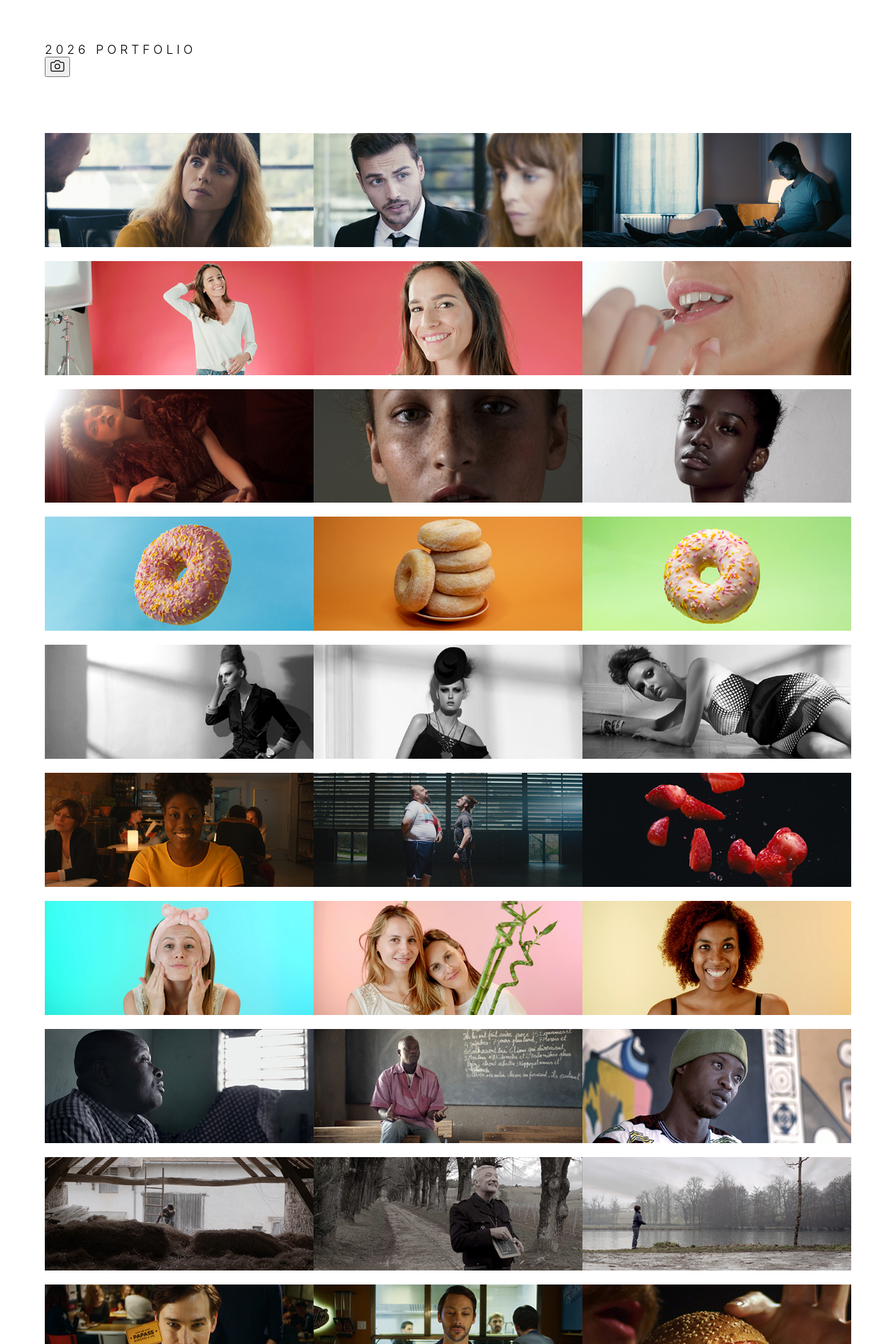
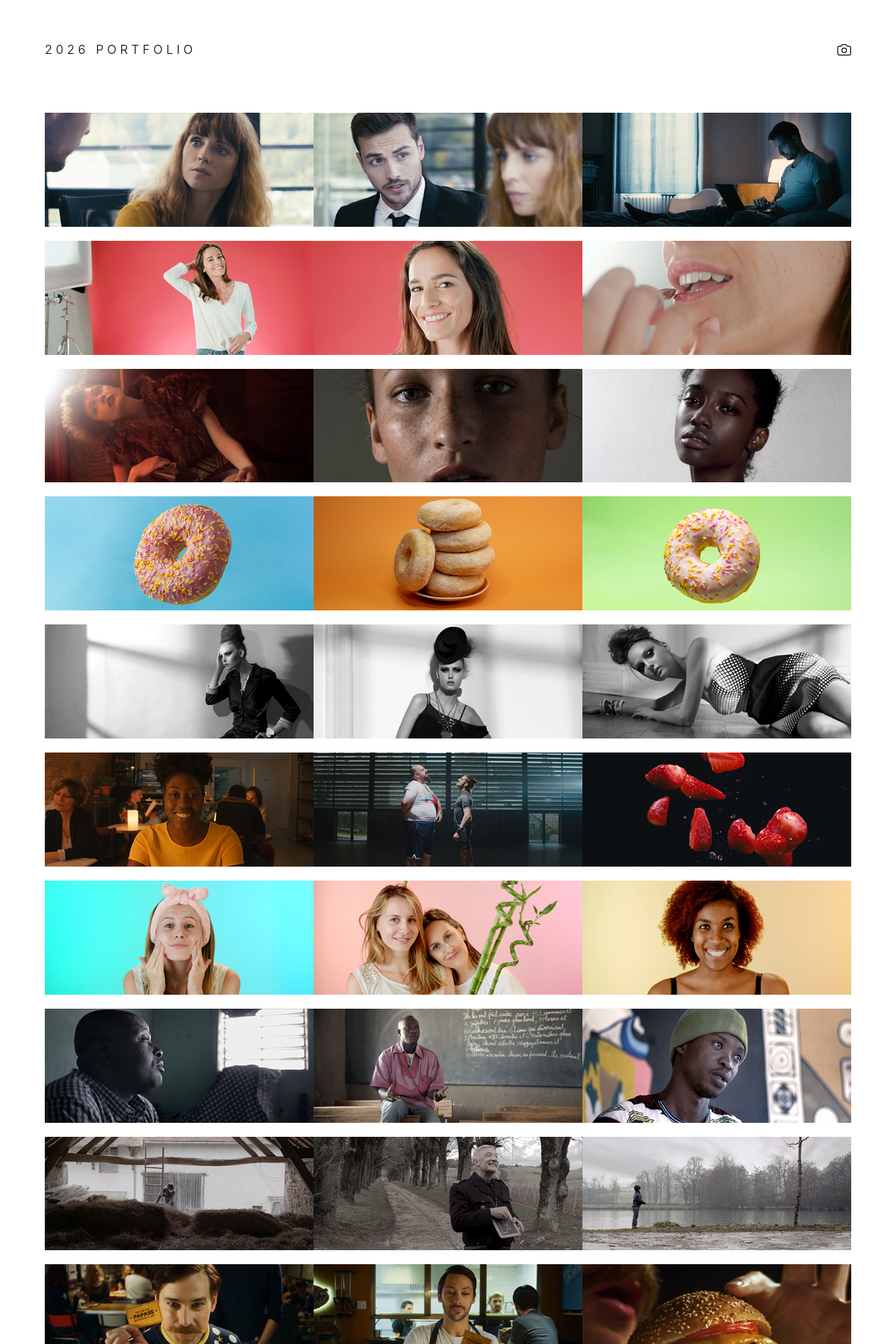
Before and after one commit to ncportfolio/2026, a Jekyll site: the page built from index.html, in a window 1280 px wide. Shown: the top 1920 px of the page at 70% size. Built offline with Jekyll 4.4.1, drawn with Linux system fonts in a browser that asks for light colours.

Commit message:
Update style.css

```diff
--- a/assets/css/style.css
+++ b/assets/css/style.css
@@ -10,6 +10,9 @@ body {
 
 /* --- HEADER / NAVIGATION --- */
 header {
+    display: flex;
+    justify-content: space-between;
+    align-items: center;
     margin-bottom: 80px;
 }
 
@@ -28,6 +31,22 @@ header a {
 }
 
 header a:hover {
+    opacity: 0.5;
+}
+
+/* Camera Icon Styling */
+.icon-button {
+    background: none;
+    border: none;
+    cursor: pointer;
+    padding: 0;
+    color: #000;
+    transition: opacity 0.3s ease;
+    display: flex;
+    align-items: center;
+}
+
+.icon-button:hover {
     opacity: 0.5;
 }
 
@@ -115,7 +134,6 @@ header a:hover {
     margin: 0 auto;
 }
 
-/* Fixed Spacing Between Description and Gear */
 .description-text {
     margin-bottom: 25px;
 }
@@ -217,6 +235,7 @@ header a:hover {
     right: 40px;
 }
 
+/* --- FOOTER --- */
 footer {
     margin-top: 100px;
     padding-bottom: 40px;
@@ -232,6 +251,7 @@ footer {
     to { opacity: 1; transform: translateY(0); }
 }
 
+/* --- RESPONSIVE ADJUSTMENTS --- */
 @media (max-width: 768px) {
     body { padding: 40px 20px; }
     header { margin-bottom: 40px; }
```
